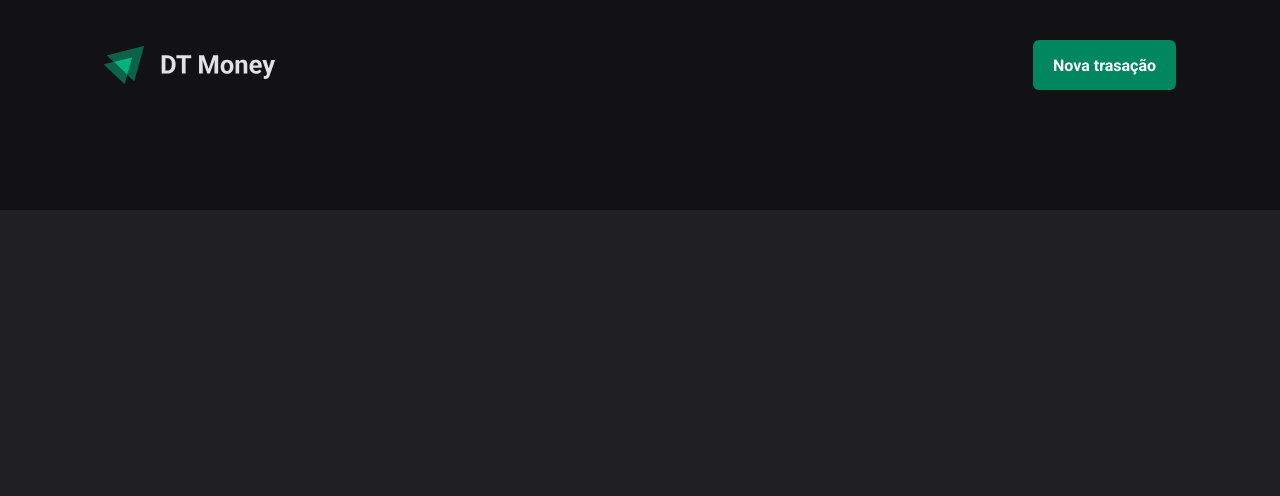
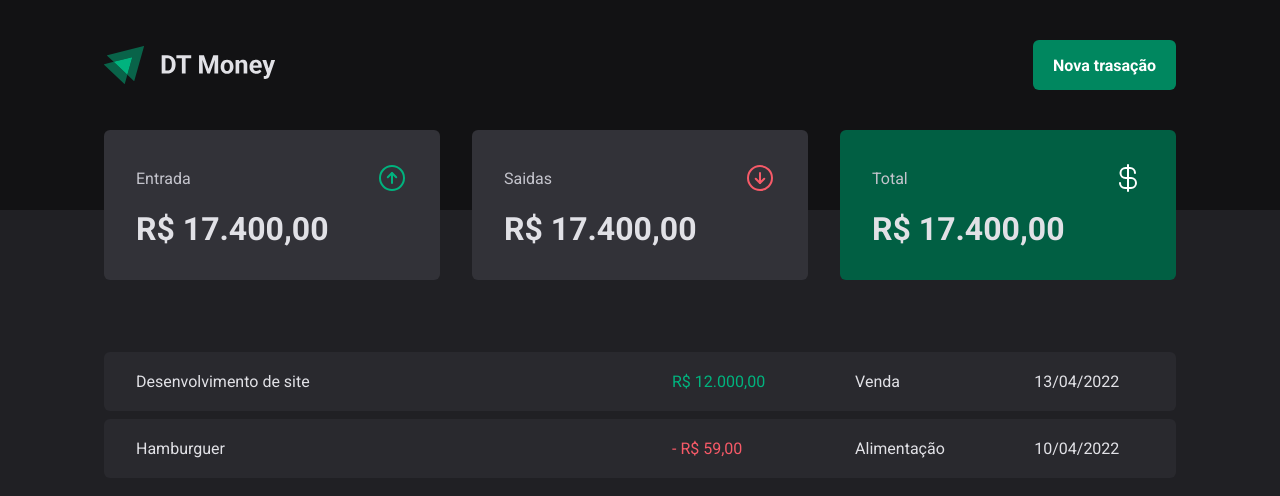
Before and after one commit to Zattrus/03-dt-money, a React (Vite) app: page / in a window 1280 px wide. Shown: the top 496 px of the page. Built offline with nearby package versions, Linux system fonts and the light colour scheme.

Commit message:
criando estilos e os conteudos do Transactions

```diff
--- a/src/pages/Transactions/index.tsx
+++ b/src/pages/Transactions/index.tsx
@@ -1,9 +1,40 @@
 import { Header } from "../../components/Header";
+import { Summary } from "../../components/Summary";
+import { PriceHighLight, TransactionContainer, TransactionTable } from "./styles";
 
 export function Transaction() {
     return (
         <div>
             <Header />
+            <Summary />
+
+            <TransactionContainer>
+                <TransactionTable>
+                    <tbody>
+                        <tr>
+                            <td width="50%">Desenvolvimento de site</td>
+                            <td>
+                                <PriceHighLight variant="income">
+                                    R$ 12.000,00
+                                </PriceHighLight>
+                            </td>
+                            <td>Venda</td>
+                            <td>13/04/2022</td>
+                        </tr>
+                        <tr>
+                            <td width="50%">Hamburguer</td>
+                            <td>
+                                <PriceHighLight variant="outcome">
+                                    - R$ 59,00
+                                </PriceHighLight>
+                            </td>
+                            <td>Alimentação</td>
+                            <td>10/04/2022</td>
+                        </tr>
+                    </tbody>
+                </TransactionTable>
+            </TransactionContainer>
         </div>
+
     )
 }
--- a/src/pages/Transactions/styles.ts
+++ b/src/pages/Transactions/styles.ts
@@ -0,0 +1,38 @@
+import styled from "styled-components";
+
+export const TransactionContainer = styled.main`
+    width: 100%;
+    max-width: 1120px;
+    margin: 4rem auto 0;
+    padding: 0 1.5rem;
+`;
+
+export const TransactionTable = styled.table`
+    width: 100%;
+    border-collapse: separate;
+    border-spacing: 0 0.5rem;
+    /*margin-top: 1.5rem; */
+
+    td {
+        padding: 1.25rem 2rem;
+        background: ${props => props.theme["gray-700"]};
+
+        &:first-child {
+            border-top-left-radius: 6px;
+            border-bottom-left-radius: 6px;
+        }
+
+        &:last-child {
+            border-top-right-radius: 6px;
+            border-bottom-right-radius: 6px;
+        }
+    }
+`;
+
+interface PriceHighLightProps {
+    variant: 'income' | 'outcome';
+}
+
+export const PriceHighLight = styled.span<PriceHighLightProps>`
+    color: ${props => props.variant === 'income' ? props.theme["green-300"] : props.theme["red-300"]}
+`;
```
